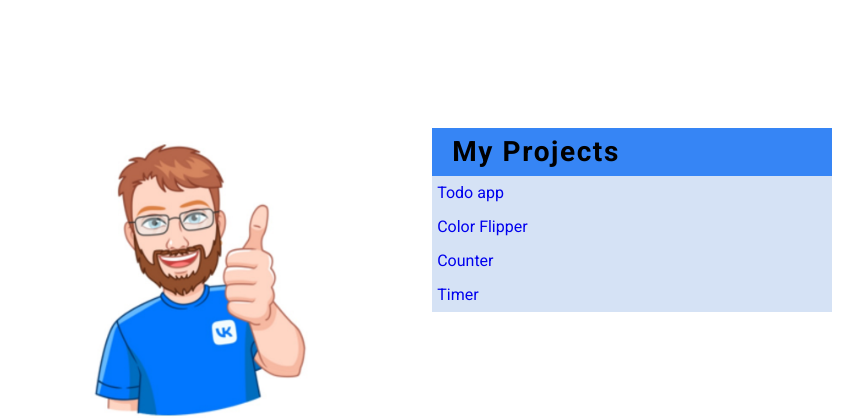
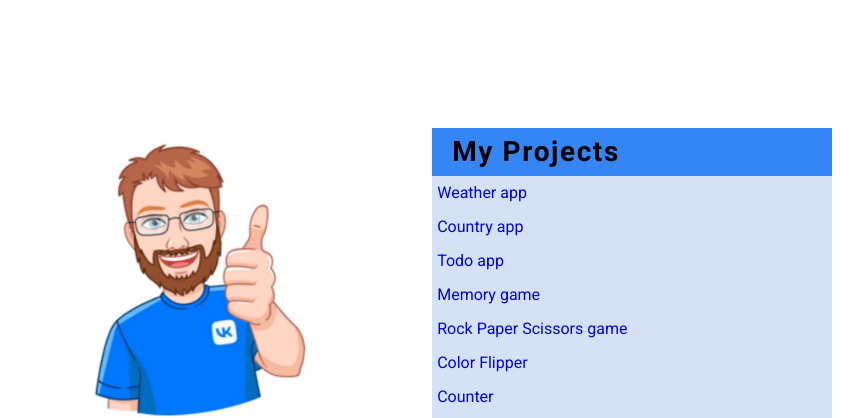
Before and after one commit to koustakken/projects-js, a plain HTML site: page index.html in a window 1280 px wide. Shown: the top 418 px of the page, without its empty margins (209-1072 px from the left). Drawn offline with Linux system fonts and the light colour scheme.

Commit message:
add new links

```diff
--- a/index.html
+++ b/index.html
@@ -16,7 +16,11 @@
         <div class="links">
             <h3 class="article">My Projects</h3>
             <ul class="list-projects">
+                <li><a href="/projects-js/weatherApi/index.html">Weather app</a></li>
+                <li><a href="/projects-js/countryApi/index.html">Country app</a></li>
                 <li><a href="/projects-js/todoapp/dist/index.html">Todo app</a></li>
+                <li><a href="/projects-js/memoryGame/index.html">Memory game</a></li>
+                <li><a href="/projects-js/rockPaperScissor/index.html">Rock Paper Scissors game</a></li>
                 <li><a href="/projects-js/colorFlipper/index.html">Color Flipper</a></li>
                 <li><a href="/projects-js/counter/index.html">Counter</a></li>
                 <li><a href="/projects-js/timer/index.html">Timer</a></li>
```
